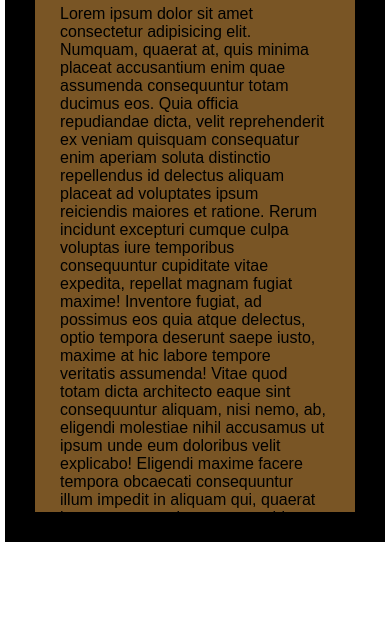
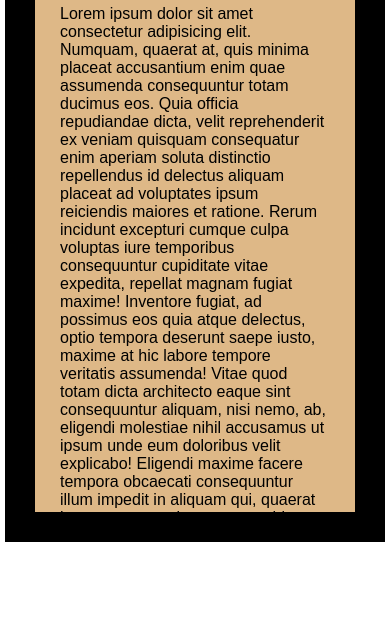
Before and after one commit to mudassirfarooq123/DAY11, a plain HTML site: page index.html in a window 390 px wide. Shown: the part 218-860 px from the top of the page. Drawn offline with Linux system fonts and the light colour scheme.

Commit message:
first commit

```diff
--- a/style.css
+++ b/style.css
@@ -27,6 +27,5 @@ body{
     }
     .scroll-bar{
         width: 20rem;
-        background: rgb(121, 85, 37);
     }
 }
```
